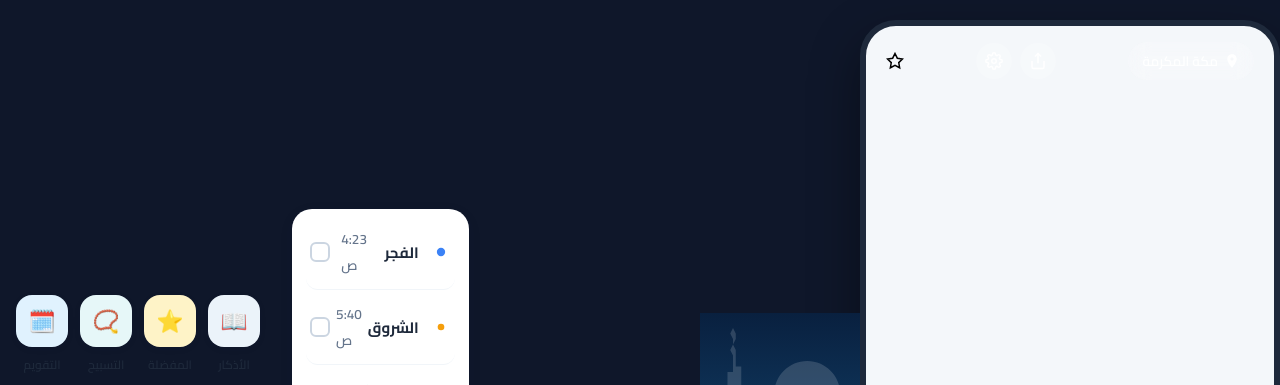
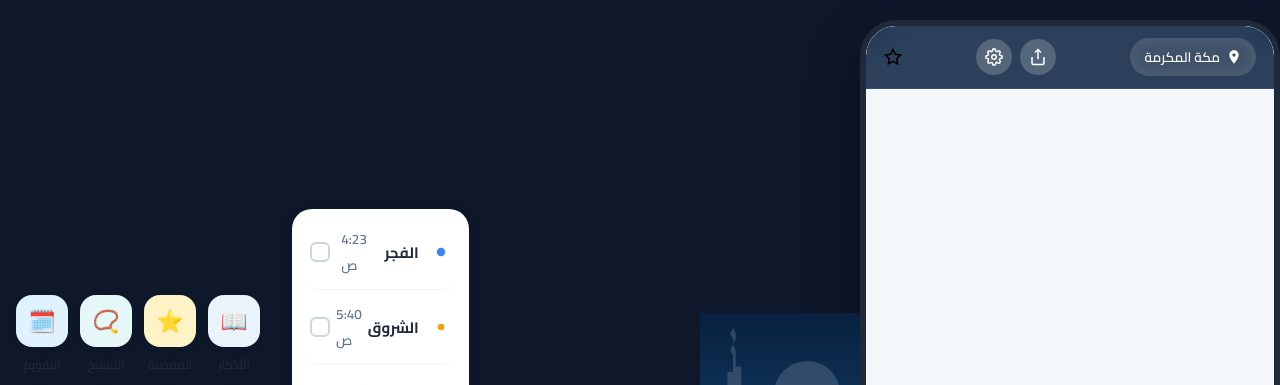
Before and after one commit to sultraksa-prog/alhayat-altayyiba, a plain HTML site: page index.html in a window 1280 px wide. Shown: the top 385 px of the page. Drawn offline with Linux system fonts and the light colour scheme; no server answers.

Commit message:
Update header style for sticky positioning
Changed header position to sticky and updated styles.

```diff
--- a/css/style.css
+++ b/css/style.css
@@ -206,16 +206,21 @@ html, body {
 }
 
 /* هيدر الصفحة الرئيسية */
+/* الهيدر العلوي المثبت عند التمرير بنعومة وفخامة */
 .app-header {
-  position: absolute;
+  position: sticky;
   top: 0;
   left: 0;
   width: 100%;
-  z-index: 10;
+  z-index: 100;
   display: flex;
   align-items: center;
   justify-content: space-between;
-  padding: 16px 20px;
+  padding: 12px 18px;
+  background: rgba(9, 32, 63, 0.85);
+  backdrop-filter: blur(12px);
+  -webkit-backdrop-filter: blur(12px);
+  border-bottom: 1px solid rgba(255, 255, 255, 0.08);
 }
 
 .header-actions {
```
